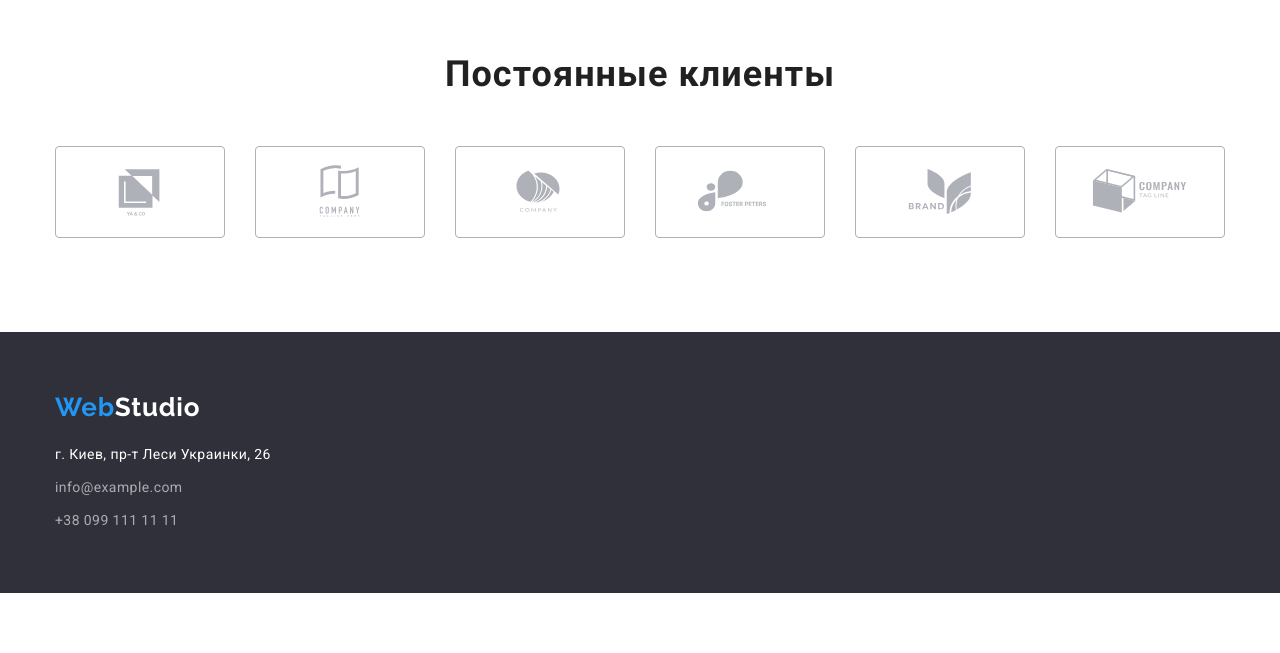
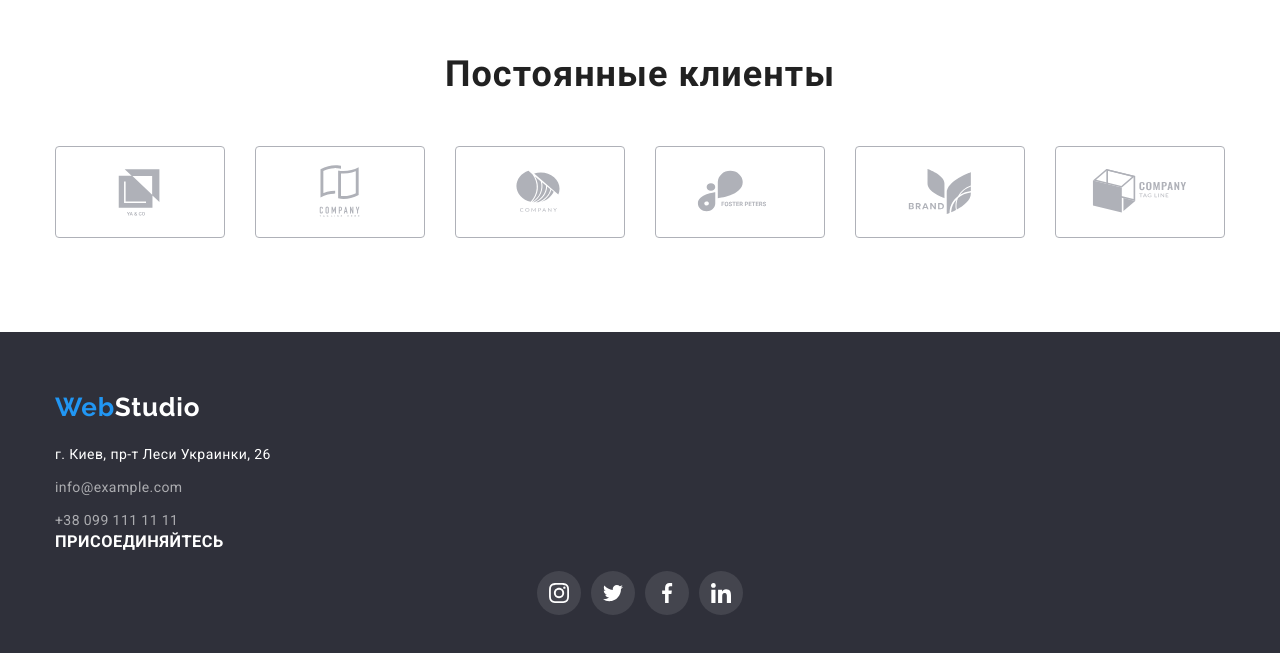
Before and after one commit to AnnaRakarchuk/goit-markup-hw-04, a plain HTML site: page index.html in a window 1280 px wide. Shown: the part 2194-2847 px from the top of the page. Before the commit the page ends 2787 px from the top, so only its background shows below. Drawn offline with nearby package versions, Linux system fonts and the light colour scheme.

Commit message:
Add part of footer-join and styles for it

```diff
--- a/css/styles.css
+++ b/css/styles.css
@@ -342,53 +342,53 @@ img {
   letter-spacing: 0.03em;
   color: currentColor;
 }
-.socials-list{
+.socials-list {
   display: flex;
   justify-content: center;
   align-items: center;
 }
-.socials-items:not(:last-child){
+.socials-items:not(:last-child) {
   margin-right: 10px;
 }
 
-.socials-link{
+.socials-link {
   display: flex;
   align-items: center;
   justify-content: center;
 
   width: 44px;
   height: 44px;
-  background-color: #FFFFFF;
+  background-color: #ffffff;
   border-radius: 50%;
 }
 
 .socials-link:hover,
-.socials-link:focus{
+.socials-link:focus {
   background-color: var(--icon-accent-cl);
 }
 
-.socials-icons{
+.socials-icons {
   fill: var(--icon-main-color);
 }
 
 .socials-link:hover .socials-icons,
-.socials-link:focus .socials-icons{
+.socials-link:focus .socials-icons {
   fill: var(--icon-footer-color);
 }
 
 /*-----------------
 | Clients section
 -------------------*/
-.clients-list{
+.clients-list {
   display: flex;
   align-items: center;
   justify-content: center;
 }
-.clients-item:not(:last-child){
+.clients-item:not(:last-child) {
   margin-right: 30px;
 }
 
-.clients-link{
+.clients-link {
   display: flex;
   align-items: center;
   justify-content: center;
@@ -399,14 +399,14 @@ img {
   border-radius: 4px;
 }
 .clients-link:hover,
-.clients-link:focus{
+.clients-link:focus {
   border: 1px solid var(--icon-accent-cl);
 }
 .clients-link:hover .clients-icon,
-.clients-link:focus .clients-icon{
+.clients-link:focus .clients-icon {
   fill: var(--icon-accent-cl);
 }
-.clients-icon{
+.clients-icon {
   fill: var(--icon-main-color);
 }
 
@@ -455,6 +455,45 @@ img {
 .footer-contact-item:hover,
 .footer-contact-item:focus {
   color: var(--accent-cl);
+}
+
+.join-title {
+  margin-bottom: 20px;
+
+  font-weight: 700;
+  line-height: 1.14;
+  letter-spacing: 0.03em;
+  text-transform: uppercase;
+  color: var(--secondary-txt-white);
+}
+
+.join-list {
+  display: flex;
+  align-items: center;
+  justify-content: center;
+}
+
+.join-item:not(:last-child) {
+  margin-right: 10px;
+}
+
+.join-link {
+  display: flex;
+  align-items: center;
+  justify-content: center;
+
+  width: 44px;
+  height: 44px;
+  background-color: rgba(255, 255, 255, 0.1);
+  border-radius: 50%;
+}
+.join-link:hover,
+.join-link:focus {
+  background-color: var(--icon-accent-cl);
+}
+
+.join-icon {
+  fill: var(--icon-footer-color);
 }
 
 /*======================
--- a/index.html
+++ b/index.html
@@ -473,7 +473,8 @@
                 aria-label="иконка Company Tag Line"
               >
                 <svg class="clients-icon" width="106" height="60">
-                <use href="./images/sprite.svg#icon-client-logo-6"></use></svg>
+                  <use href="./images/sprite.svg#icon-client-logo-6"></use>
+                </svg>
               </a>
             </li>
           </ul>
@@ -506,6 +507,56 @@
             </li>
           </ul>
         </address>
+        <div class="footer-join">
+          <h3 class="join-title">Присоединяйтесь</h3>
+          <ul class="join-list list">
+            <li class="join-item">
+              <a
+                class="join-link link"
+                href=""
+                target="_blank"
+                rel="noopener noreferrer"
+                aria-label="иконка Instagram"
+                ><svg class="join-icon" width="20" height="20">
+                  <use href="./images/sprite.svg#icon-instagram"></use></svg
+              ></a>
+            </li>
+            <li class="join-item">
+              <a
+                class="join-link link"
+                href=""
+                target="_blank"
+                rel="noopener noreferrer"
+                aria-label="иконка Twitter"
+                ><svg class="join-icon" width="20" height="20">
+                  <use href="./images/sprite.svg#icon-twitter"></use></svg
+              ></a>
+            </li>
+            <li class="join-item">
+              <a
+                class="join-link link"
+                href=""
+                target="_blank"
+                rel="noopener noreferrer"
+                aria-label="иконка Facebook"
+                ><svg class="join-icon" width="20" height="20">
+                  <use href="./images/sprite.svg#icon-facebook"></use></svg
+              ></a>
+            </li>
+            <li class="join-item">
+              <a
+                class="join-link link"
+                href=""
+                target="_blank"
+                rel="noopener noreferrer"
+                aria-label="иконка Linkedin"
+              >
+                <svg class="join-icon" width="20" height="20">
+                  <use href="./images/sprite.svg#icon-linkedin"></use></svg
+              ></a>
+            </li>
+          </ul>
+        </div>
       </div>
     </footer>
   </body>
```
Lines whose indentation alone changed are shown as unchanged.
